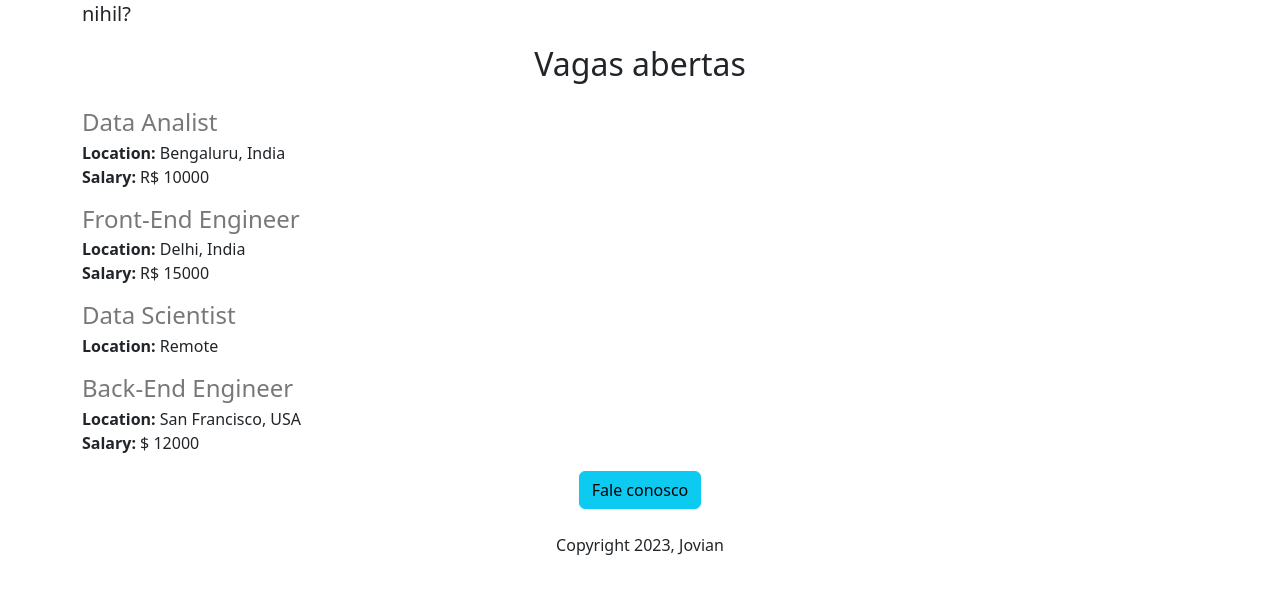
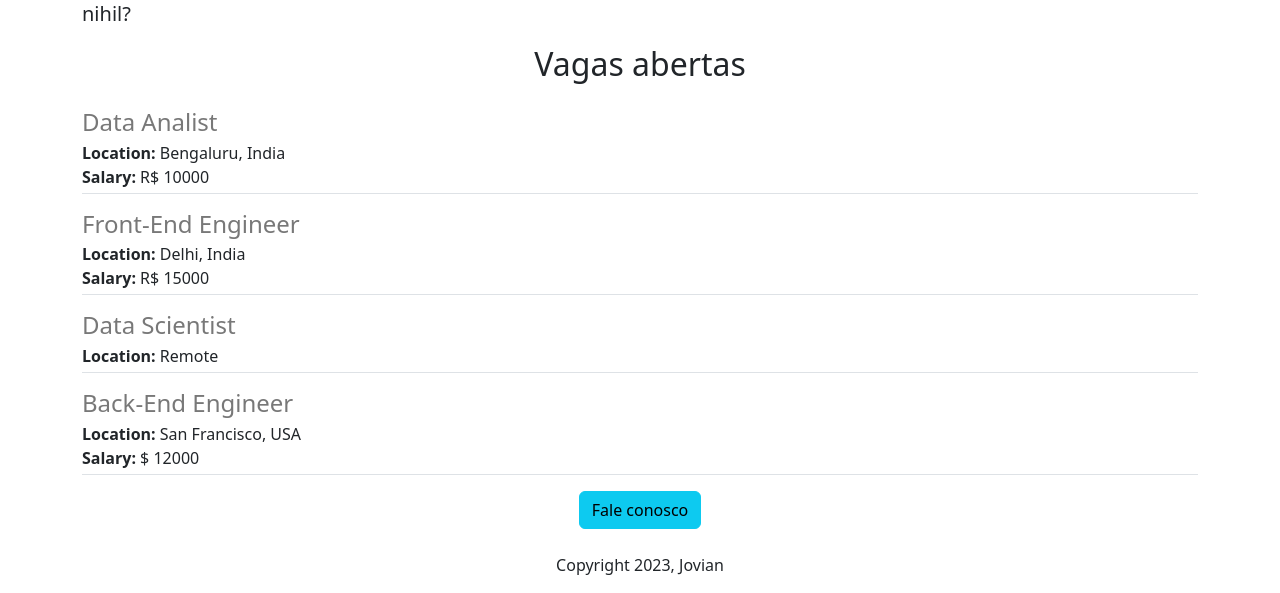
Before and after one commit to Lucasacademico/jovian-carrer-website, a Flask app: page / in a window 1280 px wide. Shown: the part 631-1224 px from the top of the page. Before the commit the page ends 1186 px from the top, so only its background shows below. Run offline with Flask 3, Linux system fonts and the light colour scheme.

Commit message:
Adicionada bootstrap border-bottom no fim de cada vaga / Adicionada um padding simples de 4px entre borda e o conteúdo das vagas

```diff
--- a/templates/jobitem.html
+++ b/templates/jobitem.html
@@ -1,6 +1,10 @@
 <!-- Criado jobitem.html para separar estruturação e deixar organizado o código principal html -->
 
-<div style="margin-bottom: 16px;">
+<!--
+    - Adicionado classe bootstrap 'border-bottom' para adicionar bordas no final de cada vaga
+    - Adicionado padding-bottom no entre o conteúdo e a borda bootstrap
+ -->
+<div class="border-bottom" style="margin-bottom: 16px; padding-bottom: 4px;">
 
     <h4 style="color: rgb(120, 120, 120); margin-bottom: 4px;">{{job['title']}}</h4>
     <div>
```
